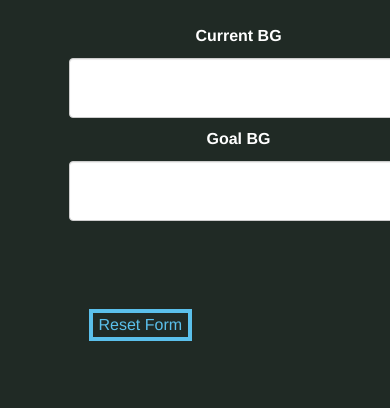
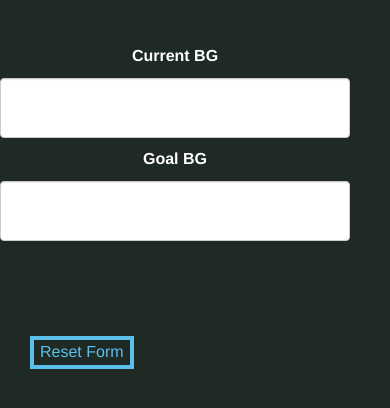
Before and after one commit to Pazoles/pazoles.github.io, a plain HTML site: page smartiecalc/index.html in a window 390 px wide. Drawn offline with nearby package versions, Linux system fonts and the light colour scheme.

Commit message:
Update style.css

```diff
--- a/smartiecalc/style.css
+++ b/smartiecalc/style.css
@@ -14,7 +14,6 @@ article, aside, canvas, details, figcaption, figure,
 footer, header, hgroup, menu, nav, section, summary,
 time, mark, audio, video {
   margin:0;
-  padding-left:10px;
   padding-bottom:10px;
   border:0;
   outline:0;
@@ -145,7 +144,6 @@ nav a{
 
   #container, .inner{
     width: 90%;
-    padding: 0 5% 0 5%;
   }
 }
 
```
